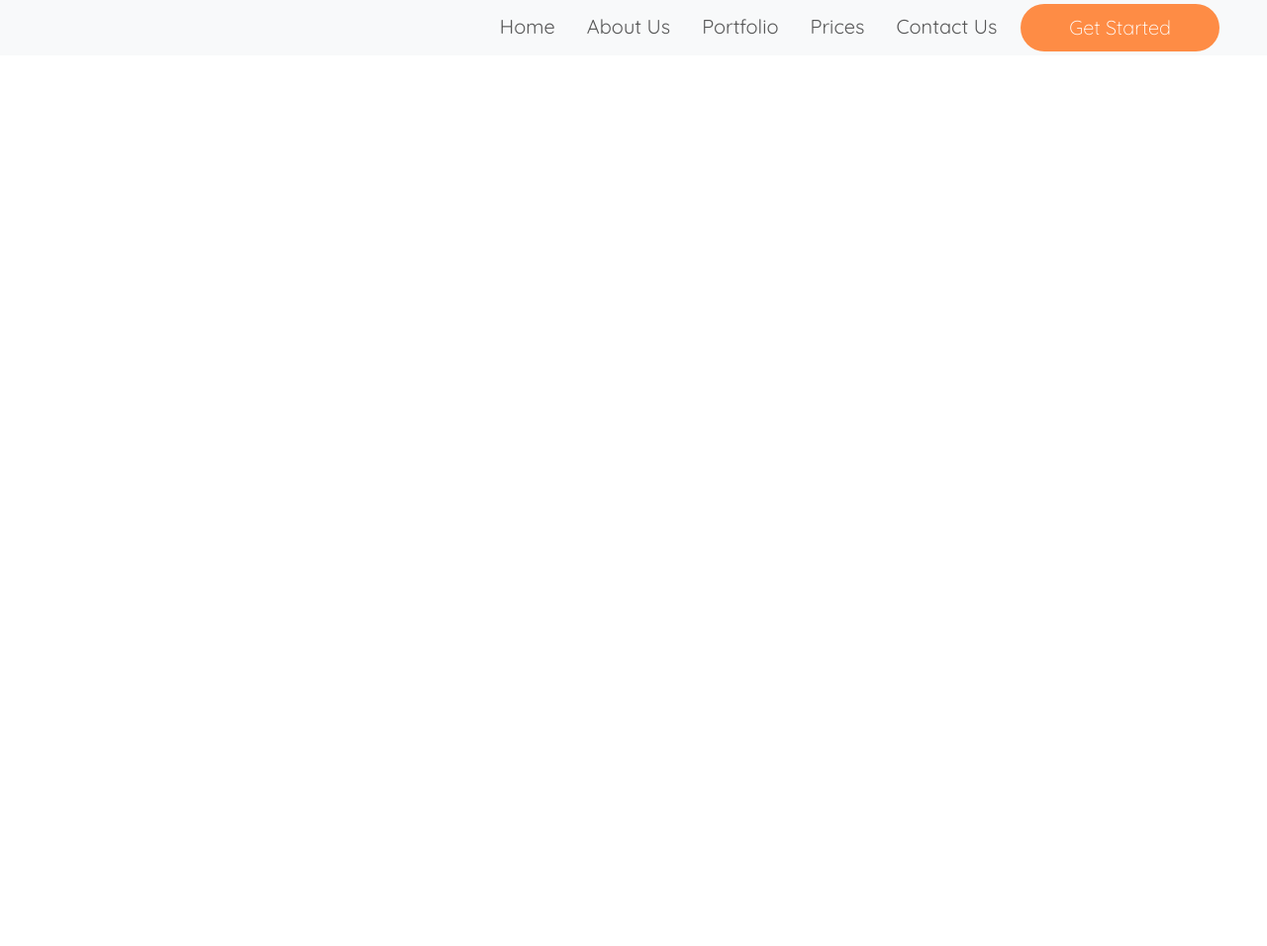
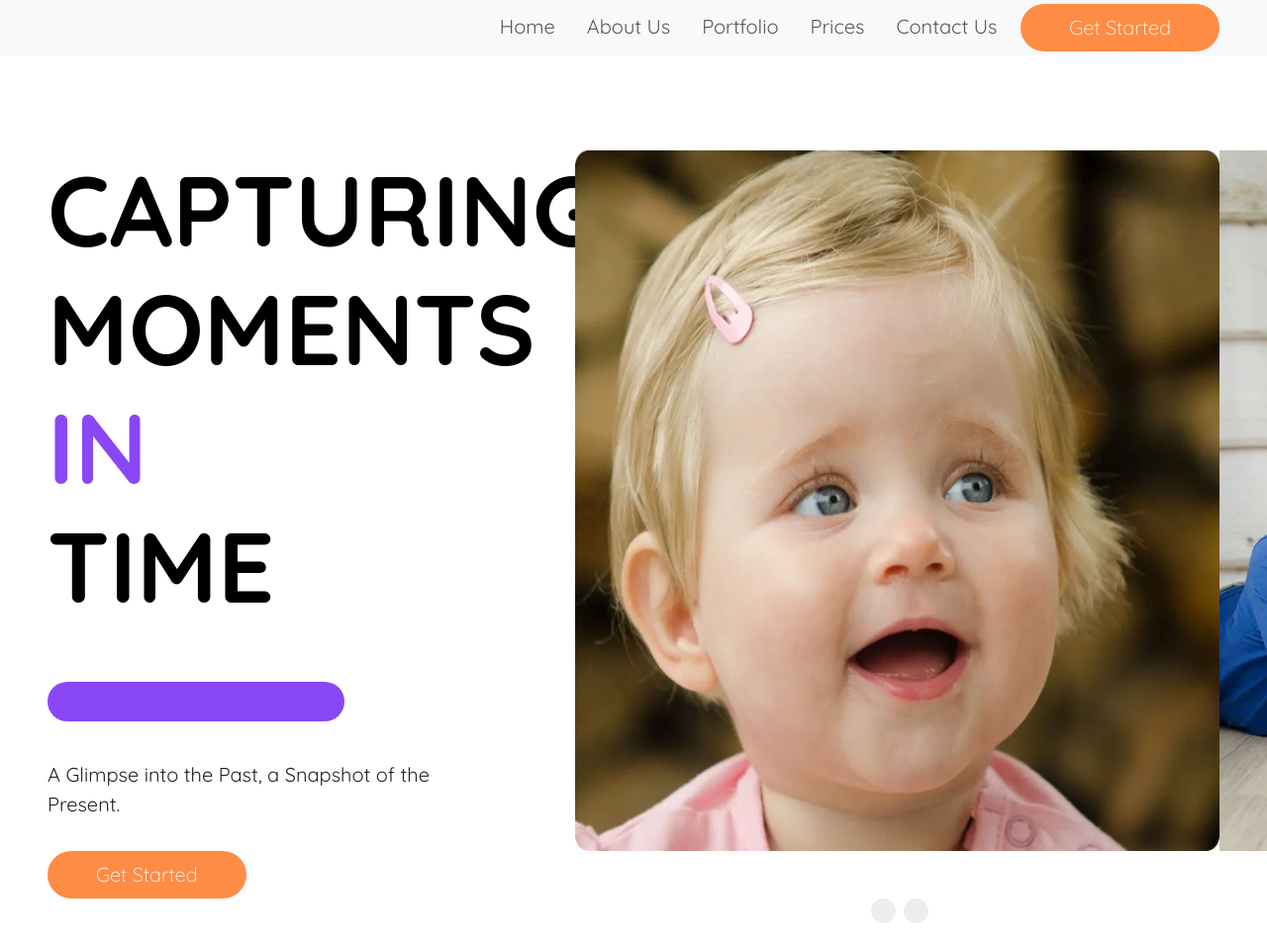
Before and after one commit to sazolkhan8/Assainment-4, a plain HTML site: page index.html in a window 1280 px wide. Shown: the whole page at 99% size. Before the commit the page ends 800 px from the top, so only its background shows below. Drawn offline with nearby package versions, Linux system fonts and the light colour scheme.

Commit message:
hero section added

```diff
--- a/index.html
+++ b/index.html
@@ -13,6 +13,8 @@
     <link rel="stylesheet" href="style.css" />
   </head>
   <body>
+
+    <!--Nav section-->
 
     <nav class="navbar navbar-expand-lg bg-body-tertiary">
       <div class="container-fluid px-4 px-md-5">
@@ -58,7 +60,35 @@
       </div>
     </nav>
 
+     <!-- Hero/Carousal section-->
 
+     <div class="container-fluid py-5">
+        <div class="row">
+          <div class="col-12 col-md-12 col-lg-5 px-md-4 px-0 ps-md-5 ps-3 pt-5">
+
+            <h1 class="text-black large-font fs-md-2">
+              CAPTURING <br />
+              MOMENTS <span class="hero-color">IN</span> <br>
+              TIME <div class="h-line"></div>
+            </h1>
+            <p class="fs-md-4 fs-5 text-dark mt-3">
+              A Glimpse into the Past, a Snapshot of the Present.
+            </p>
+            <button class="btn btn-lg rounded-pill px-5 mt-3 fs-md-4 fs-5">Get Started</button>
+          </div>
+          <div class="col-12 col-md-12 col-lg-7 p-md-5 p-2 text-center overflow-hidden"">
+            <div class="d-flex position-relative w-100 h-100">
+              <img class="w-100" src="./images/carousal-1.png" alt="" />
+              <img class="position-absolute start-100 h-100 w-10" src="./images/carousal-2.png" alt="">
+            </div>
+
+          </div>
+        </div>
+        <div class="slider-control d-flex justify-content-center gap-2">
+          <div  class="slides rounded-circle"></div>
+          <div  class="slides rounded-circle"></div>
+        </div>
+      </div>
 
 
   </body>
--- a/style.css
+++ b/style.css
@@ -32,3 +32,30 @@ body{
   color: #fe8c45;
   border-bottom: 1px solid #fe8c45;
 }
+
+/* hero/carousal section*/
+
+.large-font {
+    font-size: 100px;
+    font-weight: 700;
+  }
+  .hero-color {
+    color: #8a47f6;
+  }
+  .h-line {
+    display: inline-block;
+    width: 300px;
+    height: 40px;
+    background-color: #8a47f6;
+    border-radius: 20px;
+  }
+  .slides {
+    height: 25px;
+    width: 25px;
+    background-color: #ededed;
+  }
+  .slider-control{
+    width: 58%;
+    position: absolute;
+    right: 0;
+  }
```
